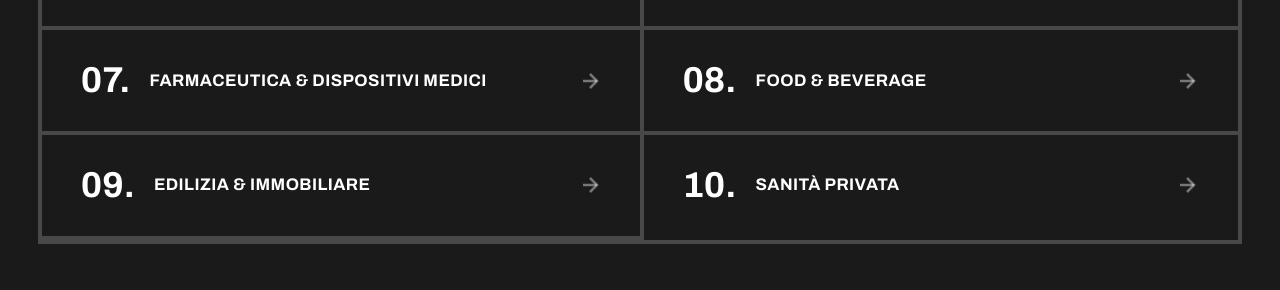
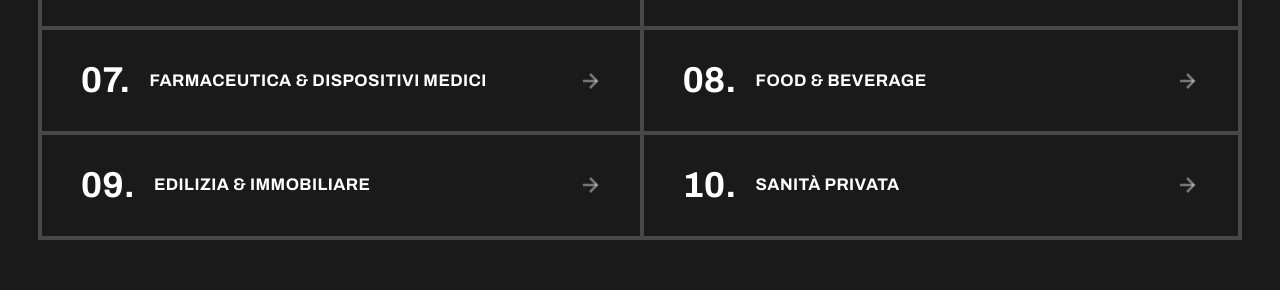
Before and after one commit to mikececco/doge-ai.it, a Next.js app: page /fondi in a window 1280 px wide. Shown: the part 4400-4690 px from the top of the page. Built offline with nearby package versions, Linux system fonts and the light colour scheme; a web font is replaced by a local one.

Commit message:
fix: update border logic in DoveOperiamo section for improved layout consistency
- Adjust border conditions for items in the DoveOperiamo component to enhance visual separation and maintain layout integrity across different screen sizes.

```diff
--- a/components/sections/DoveOperiamo.tsx
+++ b/components/sections/DoveOperiamo.tsx
@@ -67,7 +67,7 @@ export default function DoveOperiamo({ variant = "aziende" }: { variant?: "azien
               return (
                 <div
                   key={i}
-                  className={`group relative cursor-pointer ${i < 9 ? "border-b border-bianco/20" : ""} ${i % 2 === 1 ? "md:border-l border-bianco/20" : ""}`}
+                  className={`group relative cursor-pointer ${i < 8 ? "border-b border-bianco/20" : i === 8 ? "border-b md:border-b-0 border-bianco/20" : ""} ${i % 2 === 1 ? "md:border-l border-bianco/20" : ""}`}
                   onClick={() => {
                     if (window.innerWidth < 768) {
                       if (!isExpanded) {
```
